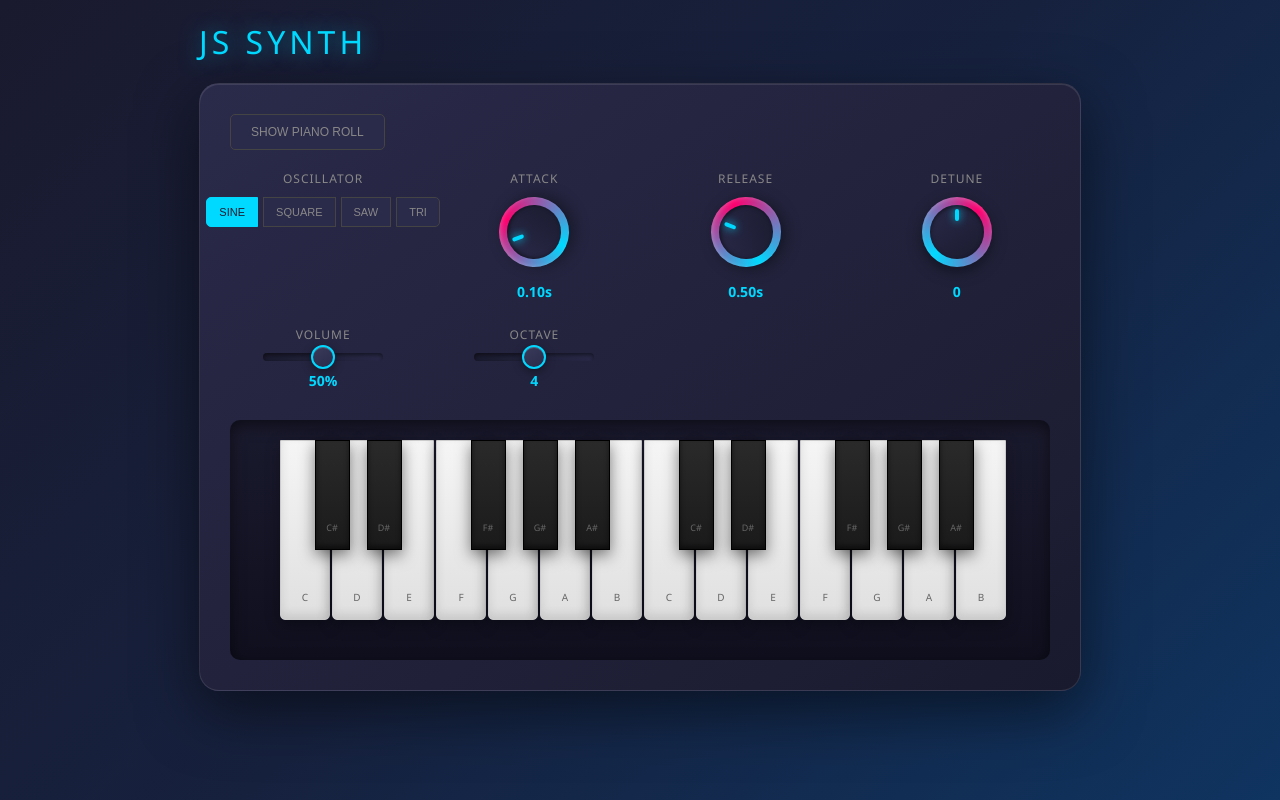
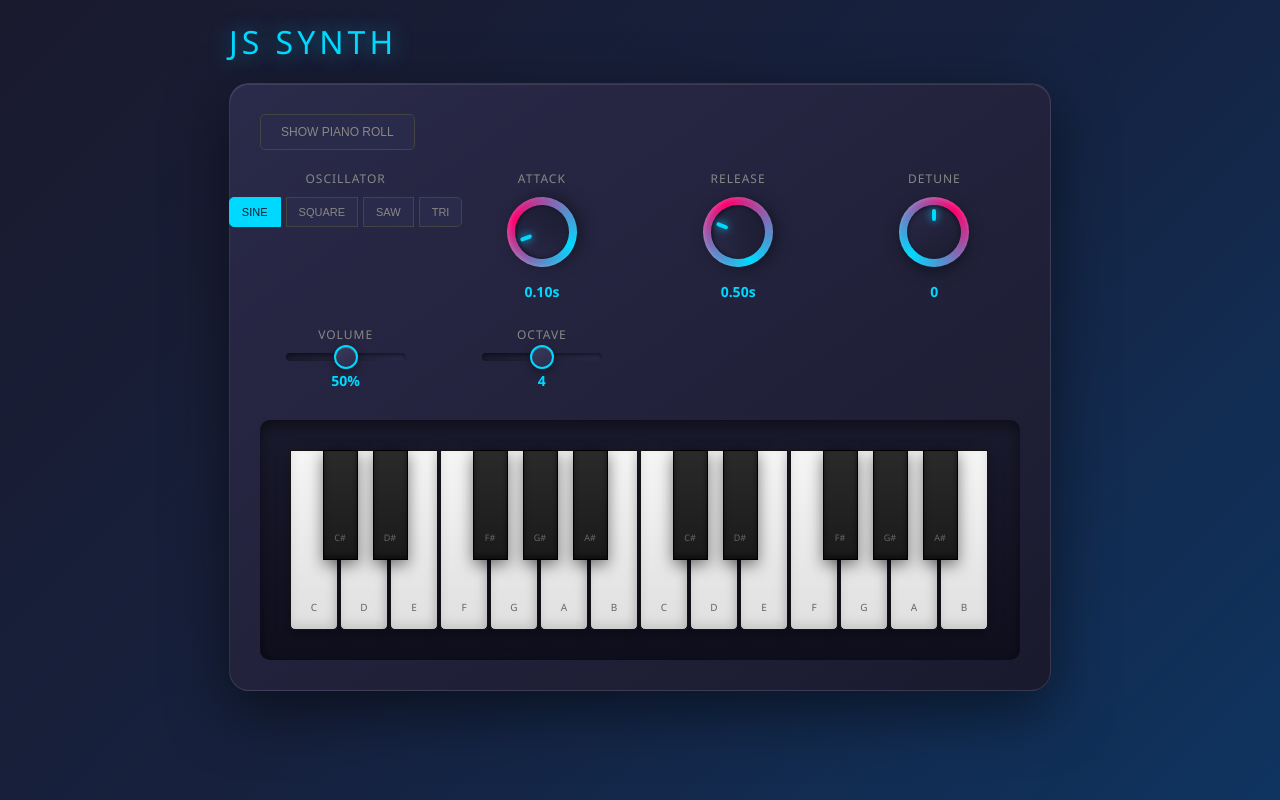
Before and after one commit to vladturda/vue-synth, a Vue app: page / in a window 1280 px wide. Built offline with nearby package versions, Linux system fonts and the light colour scheme.

Commit message:
Clean up and updates.

```diff
--- a/src/components/Key.vue
+++ b/src/components/Key.vue
@@ -2,16 +2,16 @@
   <div
     class="key"
     :class="[type, { active: isActive }]"
-    @mousedown="$emit('play')"
-    @mouseup="$emit('stop')"
-    @mouseleave="$emit('stop')"
+    @mousedown="$emit('playNote')"
+    @mouseup="$emit('stopNote')"
+    @mouseleave="$emit('stopNote')"
   >
     <span class="key-label">{{ label }}</span>
   </div>
 </template>
 
 <script setup>
-defineProps({
+const props = defineProps({
   type: {
     type: String,
     required: true
@@ -24,24 +24,25 @@ defineProps({
     type: Boolean,
     default: false
   }
-})
+});
 
-defineEmits(['play', 'stop'])
+defineEmits(['playNote', 'stopNote']);
 </script>
 
 <style scoped>
 .key {
   cursor: pointer;
   position: absolute;
-  top: 20px;
+  top: 0px;
+  margin: 30px;
   transition: all 0.1s ease;
 }
 
 .key.white {
-  width: 50px;
+  width: 48px;
   height: 180px;
   background: linear-gradient(180deg, #f5f5f5 0%, #e0e0e0 100%);
-  border: 1px solid #ccc;
+  border: 1px solid #121212;
   border-radius: 0 0 5px 5px;
   box-shadow:
     0 5px 15px rgba(0, 0, 0, 0.3),
@@ -55,9 +56,9 @@ defineEmits(['play', 'stop'])
 .key.white:active, .key.white.active {
   background: linear-gradient(180deg, #00d9ff 0%, #0099cc 100%);
   transform: translateY(3px);
-  box-shadow:
+  /* box-shadow:
     0 2px 10px rgba(0, 217, 255, 0.5),
-    inset 0 -2px 5px rgba(0, 0, 0, 0.2);
+    inset 0 -2px 5px rgba(0, 0, 0, 0.2); */
 }
 
 .key.black {
--- a/src/components/Keyboard.vue
+++ b/src/components/Keyboard.vue
@@ -7,24 +7,24 @@
       :label="key.label"
       :is-active="activeNotes[key.note]"
       :style="{ left: key.position + 'px' }"
-      @play="$emit('play', key.note)"
-      @stop="$emit('stop', key.note)"
+      @playNote="$emit('playNote', key.note)"
+      @stopNote="$emit('stopNote', key.note)"
     />
   </div>
 </template>
 
 <script setup>
-import { computed } from 'vue'
-import Key from './Key.vue'
+import { computed } from 'vue';
+import Key from './Key.vue';
 
 const props = defineProps({
   activeNotes: {
     type: Object,
     default: () => ({})
   }
-})
+});
 
-defineEmits(['play', 'stop'])
+defineEmits(['playNote', 'stopNote']);
 
 const keyDefinitions = [
   { note: 'C3', type: 'white', label: 'C' },
@@ -51,26 +51,27 @@ const keyDefinitions = [
   { note: 'A4', type: 'white', label: 'A' },
   { note: 'A#4', type: 'black', label: 'A#' },
   { note: 'B4', type: 'white', label: 'B' }
-]
+];
 
-const whiteKeyWidth = 52
-const blackKeyWidth = 35
-const offset = 50
+const whiteKeyWidth = 50;
+const blackKeyWidth = 35;
 
 const keys = computed(() => {
-  let whiteKeyIndex = 0
-  return keyDefinitions.map(key => {
-    let position
+  let whiteKeyIndex = 0;
+  return keyDefinitions.map((key, index) => {
+    let position;
+
     if (key.type === 'white') {
-      position = whiteKeyIndex * whiteKeyWidth + offset
-      whiteKeyIndex++
+      position = whiteKeyIndex * whiteKeyWidth;
+      whiteKeyIndex++;
     } else {
-      position = whiteKeyIndex * whiteKeyWidth - blackKeyWidth / 2 + offset
+      position = whiteKeyIndex * whiteKeyWidth - blackKeyWidth / 2;
     }
+
     return {
       ...key,
       position
-    }
+    };
   })
 })
 </script>
@@ -79,11 +80,11 @@ const keys = computed(() => {
 .keyboard {
   display: block;
   position: relative;
-  padding: 20px;
+  padding: 30px;
   background: linear-gradient(180deg, #1a1a2e, #0f0f1e);
   border-radius: 10px;
   box-shadow: inset 0 5px 15px rgba(0, 0, 0, 0.5);
   height: 240px;
-  width: 820px;
+  width: 760px;
 }
 </style>
--- a/src/components/PianoRoll.vue
+++ b/src/components/PianoRoll.vue
@@ -262,10 +262,10 @@ function playNextTick() {
     const isNoteEnd = currentTickVal === Math.floor(noteEndTick)
 
     if (isNoteStart) {
-      emit('play-note', n.note)
+      emit('playNote', n.note)
       n.playing = true
     } else if (isNoteEnd || (n.playing && currentTickVal > noteEndTick)) {
-      emit('stop-note', n.note)
+      emit('stopNote', n.note)
       n.playing = false
     }
   })
--- a/src/components/Synth.vue
+++ b/src/components/Synth.vue
@@ -54,16 +54,16 @@
 
     <Keyboard
       :active-notes="activeNotes"
-      @play="playNote"
-      @stop="stopNote"
+      @playNote="playNote"
+      @stopNote="stopNote"
     />
 
     <PianoRoll
       v-if="showPianoRoll"
       v-model="sequencerNotes"
       ref="pianoRollRef"
-      @play-note="playSequencerNote"
-      @stop-note="stopSequencerNote"
+      @playNote="playNote"
+      @stopNote="stopNote"
     />
   </div>
 </template>
@@ -203,14 +203,6 @@ function handleKeyUp(e) {
   }
 }
 
-function playSequencerNote(note) {
-  playNote(note)
-}
-
-function stopSequencerNote(note) {
-  stopNote(note)
-}
-
 onMounted(() => {
   document.addEventListener('keydown', handleKeyDown)
   document.addEventListener('keyup', handleKeyUp)
--- a/src/main.js
+++ b/src/main.js
@@ -1,4 +1,5 @@
 import { createApp } from 'vue'
 import App from './App.vue'
 
-createApp(App).mount('#app')
+const app = createApp(App)
+app.mount('#app')
```
